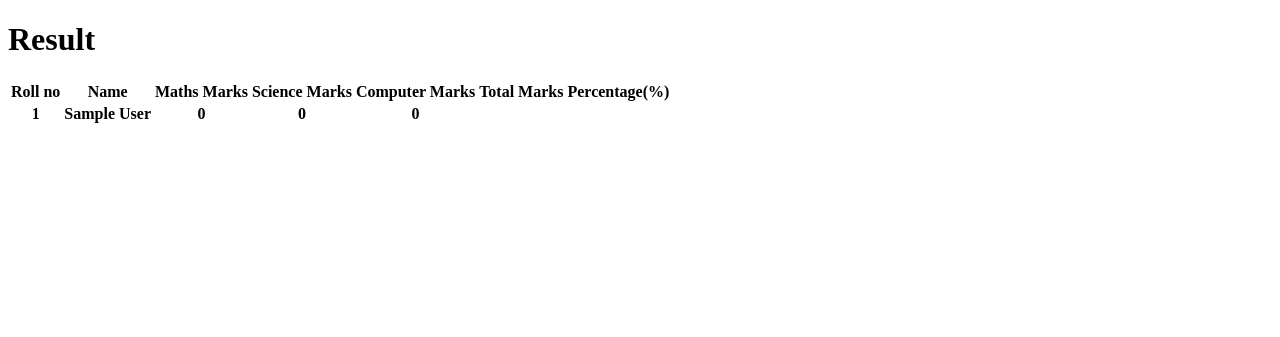
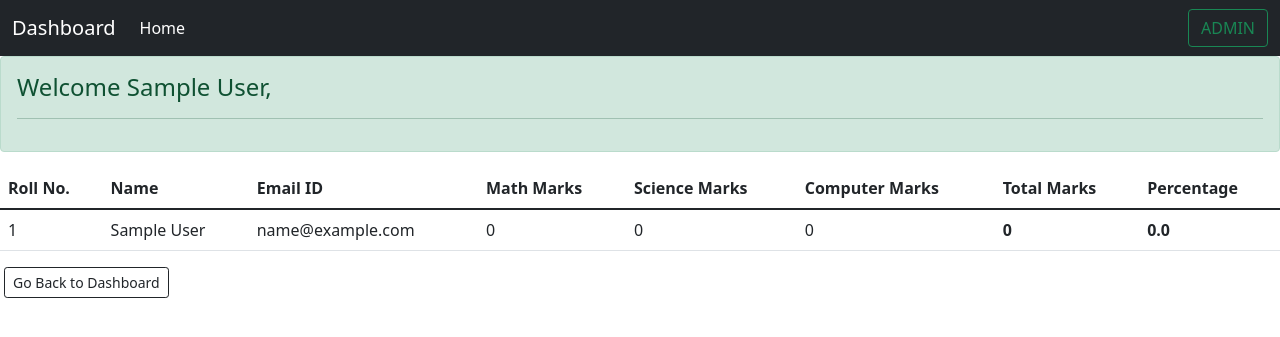
Before and after one commit to alokdas2696/StuResult-ServerPro, a Flask app: template templates/result.html in a window 1280 px wide. Shown: the top 337 px of the page. Run offline with Flask 2, Linux system fonts and the light colour scheme; the template is opened without the code that fills it: values that come from a table or form of the project are taken from there, others are empty; the visitor is signed in with stand-in values (Sample User, id 1); data comes from the database, SQL or seed files in the repository.

Commit message:
seventh commit

```diff
--- a/app.py
+++ b/app.py
@@ -7,11 +7,10 @@ app = Flask(__name__)
 app.secret_key = "login"
 
 
-
-with open('config.json','r') as k:
+with open('config.json', 'r') as k:
     params = json.load(k)['params']
 
-otp = randint(1111,9999)
+otp = randint(1111, 9999)
 
 
 app.config['SQLALCHEMY_DATABASE_URI'] = 'mysql+pymysql://root:root@localhost/studb'
@@ -25,6 +24,7 @@ app.config['MAIL_USE_TLS'] = False
 app.config['MAIL_USE_SSL'] = True
 
 mail = Mail(app)
+
 
 class Student(db.Model):
     stuid = db.Column(db.Integer(), primary_key=True)
@@ -54,12 +54,13 @@ class Student(db.Model):
 #         return render_template('result.html', data=f, total=total, per=per)
 #     return render_template('display.html')
 
+
 @app.route('/',methods=['GET'])
 def home():
-      return render_template("email.html")
+    return render_template("email.html")
 
 
-@app.route('/verify',methods=['GET','POST'])
+@app.route('/verify', methods=['GET', 'POST'])
 def verify():
     if request.method == 'POST':
         email = request.form.get('email')
@@ -76,13 +77,13 @@ def verify():
             msg = Message('OTP',sender='alokdas9626@gmail.com', recipients=[gmail])
             msg.body = str(otp)
             mail.send(msg)
-            return render_template("verify.html",d=d)
+            return render_template("verify.html", d=d)
         else:
             return " Unmatched EmailID with Roll No"
     return render_template('verify.html')
 
 
-@app.route('/validate/<int:d>',methods=['GET','POST'])
+@app.route('/validate/<int:d>',methods=['GET', 'POST'])
 def validate(d):
     if request.method == 'POST':
         f = Student.query.get(d)
@@ -93,9 +94,10 @@ def validate(d):
             msg = Message('OTP', sender='alokdas9626@gmail.com', recipients=[gmail])
             msg.body = f.name
             mail.send(msg)
-            return " Result Send"
+            return render_template('result.html',f=f, msg="Result has been Send to your given respected Email Id")
         # return render_template('email.html', msg="Not Verified !! try again")
         return render_template('email.html', msg="Not Verified !! try again")
+
 
 @app.route("/login", methods=['GET','POST'])
 def login():
@@ -112,38 +114,12 @@ def login():
     return render_template("login.html")
 
 
+@app.route("/logout")
+def logout():
+    session.pop('email',None)
+    return render_template('login.html')
 
 
-
-
-
-
-    #         return render_template('send.html',msg="login successful",uname=uname)
-    #     else:
-    #         msg="Invalid username/ password"
-    #         return render_template("/login.html",msg = msg)
-    # return render_template("login.html")
-
-
-
-
-
-
-# @app.route("/studinfo",methods=['GET','POST'])
-# def add():
-#     if request.method == 'POST':
-#         stuid = request.form.get('stuid')
-#         name = request.form.get('name')
-#         email = request.form.get('email')
-#         mbno = request.form.get('mbno')
-#         mtmarks = request.form.get('mtmarks')
-#         scmarks = request.form.get('scmarks')
-#         csmarks = request.form.get('csmarks')
-#
-#         entry= Student(stuid=stuid, name=name, email=email, mbno=mbno, mtmarks=mtmarks, scmarks=scmarks, csmarks=csmarks)
-#         db.session.add(entry)
-#         db.session.commit()
-#     return render_template("index1.html")
 @app.route("/admin1",methods=['GET'])
 def admin1():
     if "username" in session:
@@ -151,6 +127,7 @@ def admin1():
         return render_template("index1.html", alldata=alldata)
     else:
         return redirect("/login")
+
 
 @app.route("/admin",methods=['POST'])
 def add():
@@ -173,7 +150,7 @@ def add():
     else:
         return redirect("/login")
 
-# admin Dasboard----------------------
+
 @app.route("/update/<int:stuid>" ,methods=['GET','POST'])
 def update(stuid):
     if "username" in session:
@@ -186,10 +163,6 @@ def update(stuid):
             scmarks = request.form.get('scmarks')
             csmarks = request.form.get('csmarks')
             stu = Student.query.filter_by(stuid=stuid).first()
-            # d = Student(stuid=stuid, name=name, email=email, mbno=mbno, mtmarks=mtmarks, scmarks=scmarks,
-            #                 csmarks=csmarks)
-            # db.session.add(d)
-            # db.session.commit()
             stu.stuid = stuid
             stu.name = name
             stu.email = email
@@ -206,8 +179,6 @@ def update(stuid):
         return redirect("/login")
 
 
-
-
 @app.route("/delete/<int:stuid>")
 def delete(stuid):
     if "username" in session:
@@ -218,5 +189,6 @@ def delete(stuid):
     else:
         return redirect("/login")
 
+
 if __name__ == "__main__":
     app.run(debug=True)
--- a/templates/base.html
+++ b/templates/base.html
@@ -6,7 +6,8 @@
     <meta name="viewport" content="width=device-width, initial-scale=1">
 
     <!-- Bootstrap CSS -->
-    <link href="https://cdn.jsdelivr.net/npm/bootstrap@5.1.3/dist/css/bootstrap.min.css" rel="stylesheet" integrity="sha384-1BmE4kWBq78iYhFldvKuhfTAU6auU8tT94WrHftjDbrCEXSU1oBoqyl2QvZ6jIW3" crossorigin="anonymous">
+    <link href="https://cdn.jsdelivr.net/npm/bootstrap@5.1.3/dist/css/bootstrap.min.css"
+          rel="stylesheet" integrity="sha384-1BmE4kWBq78iYhFldvKuhfTAU6auU8tT94WrHftjDbrCEXSU1oBoqyl2QvZ6jIW3" crossorigin="anonymous">
 
     <title>
       {% block title %} -Admin {% endblock title %}
@@ -25,7 +26,7 @@
       </ul>
       <form class="d-flex">
 
-        <button class="btn btn-outline-success" type="submit">ADMIN</button>
+        <a href="/" class="btn btn-outline-success" type="submit">LOG OUT</a>
       </form>
     </div>
   </div>
--- a/templates/result.html
+++ b/templates/result.html
@@ -2,51 +2,71 @@
 <html lang="en">
 <head>
     <meta charset="UTF-8">
+    <!-- Bootstrap CSS -->
+    <link href="https://cdn.jsdelivr.net/npm/bootstrap@5.1.3/dist/css/bootstrap.min.css"
+          rel="stylesheet" integrity="sha384-1BmE4kWBq78iYhFldvKuhfTAU6auU8tT94WrHftjDbrCEXSU1oBoqyl2QvZ6jIW3" crossorigin="anonymous">
     <title>result</title>
 </head>
 <body>
+<nav class="navbar navbar-expand-lg navbar navbar-dark bg-dark">
+  <div class="container-fluid">
+    <a class="navbar-brand" href="/">Dashboard</a>
 
-    <h1>Result </h1>
-    <table>
-        <thead>
+    <div class="collapse navbar-collapse" id="navbarSupportedContent">
+      <ul class="navbar-nav me-auto mb-2 mb-lg-0">
+        <li class="nav-item">
+          <a class="nav-link active" aria-current="page" href="/">Home</a>
+        </li>
+      </ul>
+      <form class="d-flex">
 
-        <tr>
-            <th>Roll no</th>
+        <a href="/login" class="btn btn-outline-success" type="button">ADMIN</a>
+      </form>
+    </div>
+  </div>
+</nav>
+<div class="alert alert-success" role="alert">
+  <h4 class="alert-heading">Welcome {{f.name}},</h4>
+    <hr>
+
+<p class="text-success">{{msg}}</p>
 
 
-            <th>Name</th>
+</div>
 
+   <table class="table">
+  <thead>
+    <tr>
 
-            <th>Maths Marks</th>
+      <th scope="col">Roll No.</th>
+      <th scope="col">Name</th>
+      <th scope="col">Email ID</th>
+        <th scope="col">Math Marks</th>
+        <th scope="col">Science Marks</th>
+        <th scope="col">Computer Marks</th>
+        <th scope="col">Total Marks</th>
+        <th scope="col">Percentage</th>
 
-            <th>Science Marks</th>
-
-            <th>Computer Marks</th>
-            <th>Total Marks</th>
-            <th>Percentage(%)</th>
-        </tr>
-        </thead>
-        <tbody>
-        <tr>
-            <th>{{data.stuid}}</th>
-
-            <th>{{data.name}}</th>
-
-            <th>{{data.mtmarks}}</th>
-
-            <th>{{data.scmarks}}</th>
-
-            <th>{{data.csmarks}}</th>
-            <th>{{total}}</th>
-            <th>{{per}}</th>
-
-        </tr>
-        </tbody>
-    </table>
+    </tr>
+  </thead>
+       <tr>
+      <td>{{f.stuid}}</td>
+      <td>{{f.name}}</td>
+      <td>{{f.email}}</td>
+      <td>{{f.mtmarks}}</td>
+      <td>{{f.scmarks}}</td>
+      <td>{{f.csmarks}}</td>
+           <th>{{f.csmarks + f.mtmarks + f.scmarks}}</th>
+            <th>{{((f.csmarks + f.mtmarks + f.scmarks)/300)*100}}</th>
 
 
 
 
+    </tr>
+   </table>
 
+
+<a href="/" type="button" class="btn btn-outline-dark btn-sm mx-1">Go Back to Dashboard</button>
+</a>
 </body>
 </html>
```
Also changed, not shown: templates/email.html (+19 -0 lines), templates/index1.html (+4 -4 lines).
